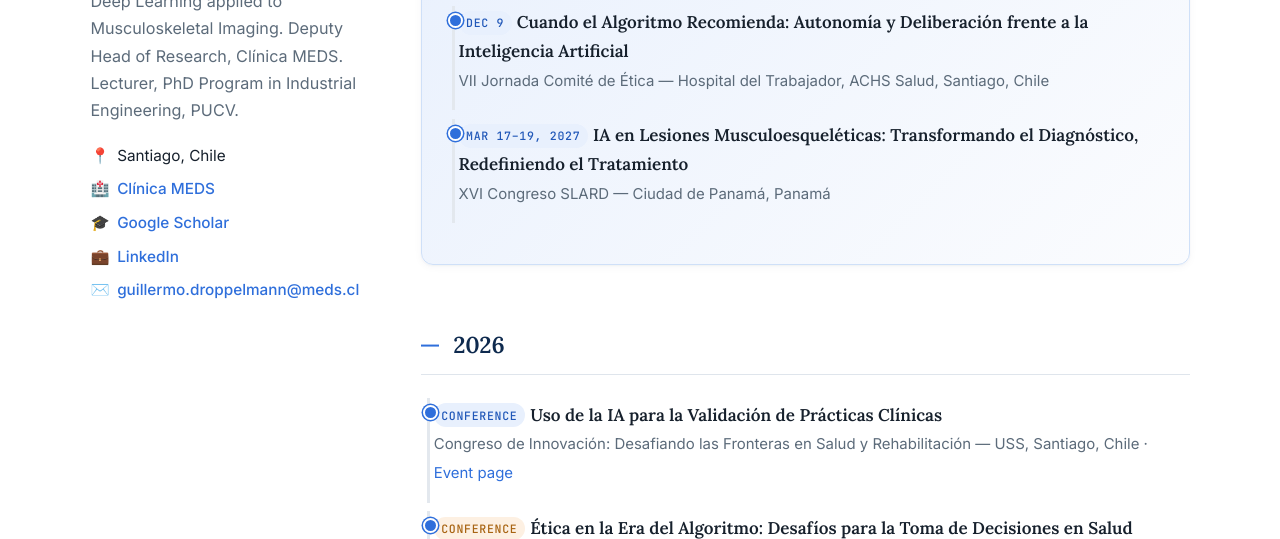
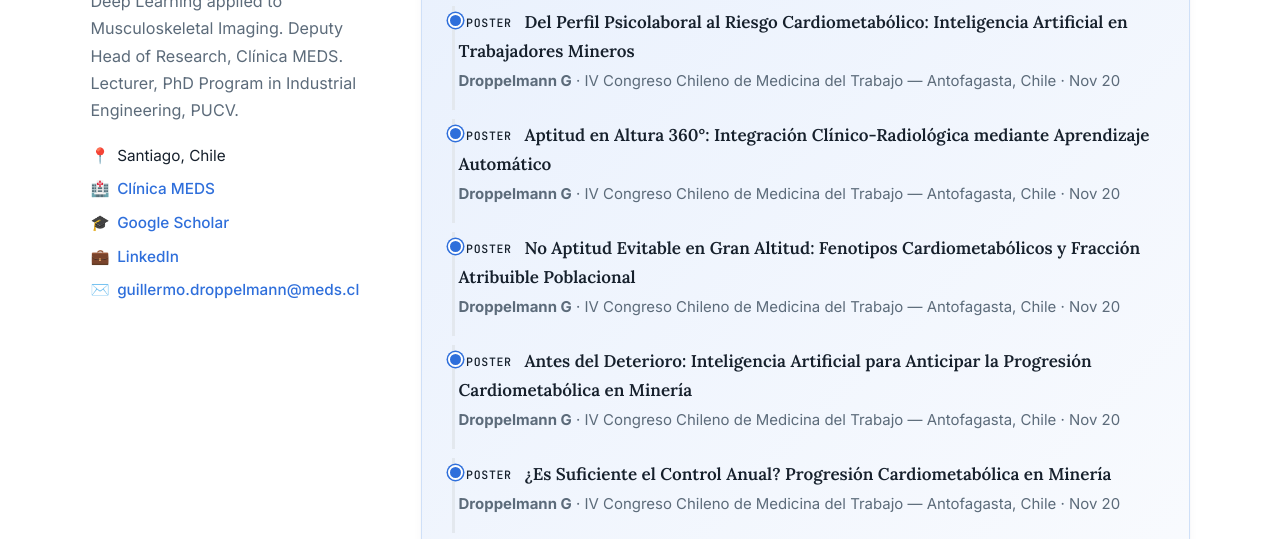
Before and after one commit to GuillermoDroppelmann/GuillermoDroppelmann.github.io, a plain HTML site: page talks.html in a window 1280 px wide. Shown: the part 413-952 px from the top of the page. Drawn offline with Linux system fonts and the light colour scheme.

Commit message:
Add five posters at IV Congreso Chileno de Medicina del Trabajo

```diff
--- a/talks.html
+++ b/talks.html
@@ -54,6 +54,16 @@
 <ul class="talk-list" style="margin-top:.8em;">
 <li class="talk"><span class="talk-type tt-conference">Nov 20</span><span class="talk-title">¿Qué Biomarcadores Definen la Aptitud en Gran Altitud? Una Mirada desde la Inteligencia Artificial</span><br>
 <span class="talk-meta">IV Congreso Chileno de Medicina del Trabajo — Antofagasta, Chile</span></li>
+<li class="talk"><span class="talk-type tt-poster">Poster</span><span class="talk-title">Del Perfil Psicolaboral al Riesgo Cardiometabólico: Inteligencia Artificial en Trabajadores Mineros</span><br>
+<span class="talk-meta"><strong>Droppelmann G</strong> · IV Congreso Chileno de Medicina del Trabajo — Antofagasta, Chile · Nov 20</span></li>
+<li class="talk"><span class="talk-type tt-poster">Poster</span><span class="talk-title">Aptitud en Altura 360°: Integración Clínico-Radiológica mediante Aprendizaje Automático</span><br>
+<span class="talk-meta"><strong>Droppelmann G</strong> · IV Congreso Chileno de Medicina del Trabajo — Antofagasta, Chile · Nov 20</span></li>
+<li class="talk"><span class="talk-type tt-poster">Poster</span><span class="talk-title">No Aptitud Evitable en Gran Altitud: Fenotipos Cardiometabólicos y Fracción Atribuible Poblacional</span><br>
+<span class="talk-meta"><strong>Droppelmann G</strong> · IV Congreso Chileno de Medicina del Trabajo — Antofagasta, Chile · Nov 20</span></li>
+<li class="talk"><span class="talk-type tt-poster">Poster</span><span class="talk-title">Antes del Deterioro: Inteligencia Artificial para Anticipar la Progresión Cardiometabólica en Minería</span><br>
+<span class="talk-meta"><strong>Droppelmann G</strong> · IV Congreso Chileno de Medicina del Trabajo — Antofagasta, Chile · Nov 20</span></li>
+<li class="talk"><span class="talk-type tt-poster">Poster</span><span class="talk-title">¿Es Suficiente el Control Anual? Progresión Cardiometabólica en Minería</span><br>
+<span class="talk-meta"><strong>Droppelmann G</strong> · IV Congreso Chileno de Medicina del Trabajo — Antofagasta, Chile · Nov 20</span></li>
 <li class="talk"><span class="talk-type tt-conference">Dec 9</span><span class="talk-title">Cuando el Algoritmo Recomienda: Autonomía y Deliberación frente a la Inteligencia Artificial</span><br>
 <span class="talk-meta">VII Jornada Comité de Ética — Hospital del Trabajador, ACHS Salud, Santiago, Chile</span></li>
 <li class="talk"><span class="talk-type tt-conference">Mar 17–19, 2027</span><span class="talk-title">IA en Lesiones Musculoesqueléticas: Transformando el Diagnóstico, Redefiniendo el Tratamiento</span><br>
```
